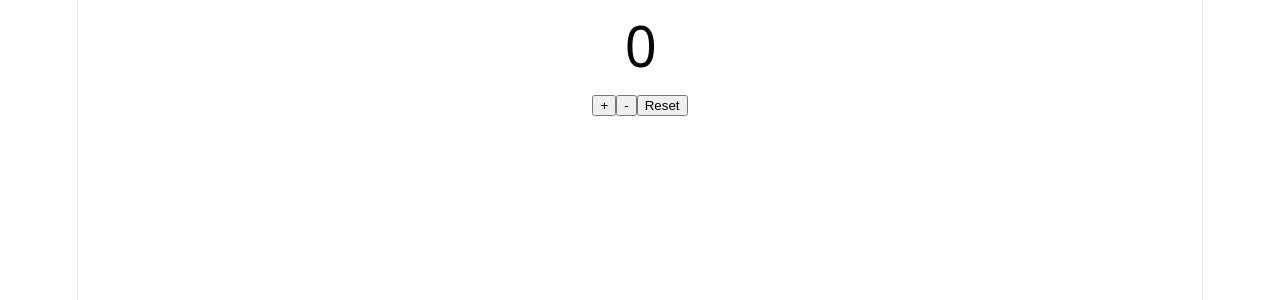
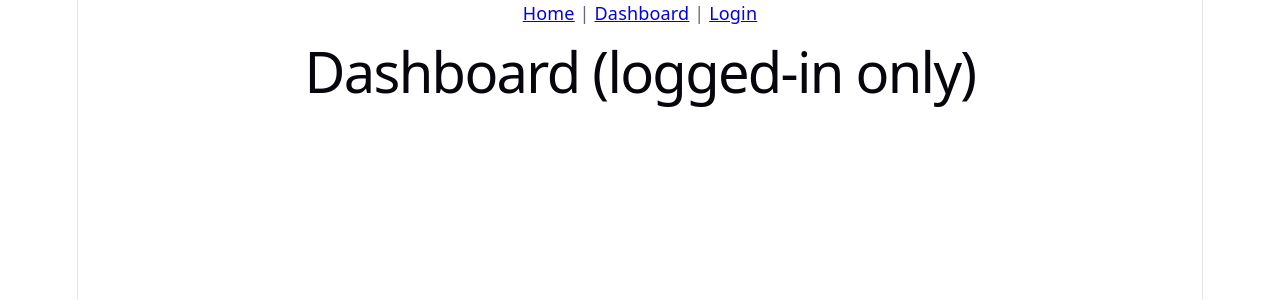
Before and after one commit to Himanshuap/React-first-principles, a React (Vite) app: page /dashboard in a window 1280 px wide. Shown: the top 300 px of the page. Built offline with nearby package versions, Linux system fonts and the light colour scheme.

Commit message:
Day - 06 : React Router

```diff
--- a/package.json
+++ b/package.json
@@ -11,7 +11,8 @@
   },
   "dependencies": {
     "react": "^19.2.7",
-    "react-dom": "^19.2.7"
+    "react-dom": "^19.2.7",
+    "react-router-dom": "^7.18.1"
   },
   "devDependencies": {
     "@eslint/js": "^10.0.1",
--- a/src/App.jsx
+++ b/src/App.jsx
@@ -1,17 +1,52 @@
-// import Counter from "./Day-1/Counter"
-// import Searcheable from "./Day-3/Searcheable"
-// import UserList from './Day-4/UserList';
-// import PropsPlay from "./Day-3/PropsPlay";
- import Counter from "./Day-5/Counter"
+import { BrowserRouter, Routes, Route, Link, Navigate } from 'react-router-dom';
 
+function Home() {
+  return <h1>Home Page (anyone can see)</h1>;
+}
+
+function Dashboard() {
+  return <h1>Dashboard (logged-in only)</h1>;
+}
+
+function Login() {
+  return <h1>Login Page</h1>;
+}
+
+// the gatekeeper
+function ProtectedRoute({ children, isLoggedIn }) {
+  if (!isLoggedIn) {
+    return <Navigate to="/login" />;
+  }
+  return children;
+}
 
 function App() {
-  // return <Searcheable/>
-  // return <PropsPlay/>;
-    // return <UserList />;
-    // return <ThemeApp/>;
-    return <Counter/>
+  const isLoggedIn = true;   // flip to true to test the other case
 
+  return (
+    <BrowserRouter>
+      <nav>
+        <Link to="/">Home</Link>
+        {' | '}
+        <Link to="/dashboard">Dashboard</Link>
+        {' | '}
+        <Link to="/login">Login</Link>
+      </nav>
+
+      <Routes>
+        <Route path="/" element={<Home />} />
+        <Route path="/login" element={<Login />} />
+        <Route
+          path="/dashboard"
+          element={
+            <ProtectedRoute isLoggedIn={isLoggedIn}>
+              <Dashboard />
+            </ProtectedRoute>
+          }
+        />
+      </Routes>
+    </BrowserRouter>
+  );
 }
 
-export default App
+export default App;
--- /dev/null
+++ b/src/Day-6/BrowserRouter.jsx
@@ -0,0 +1,2 @@
+import { BrowserRouter } from "react-router-dom";
+<BrowserRouter>...</BrowserRouter>
```
Also changed, not shown: src/Day-6/README.md (added), 1 other file (tests, documents, lock files or other folders).
